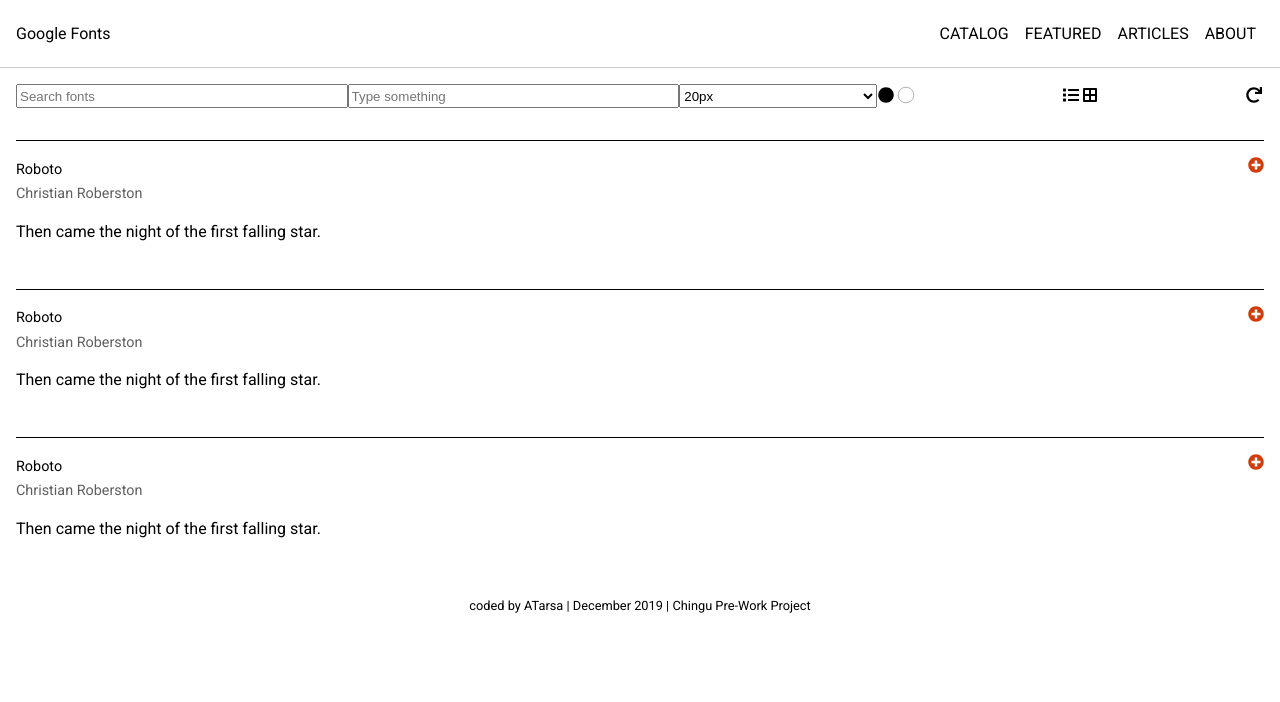
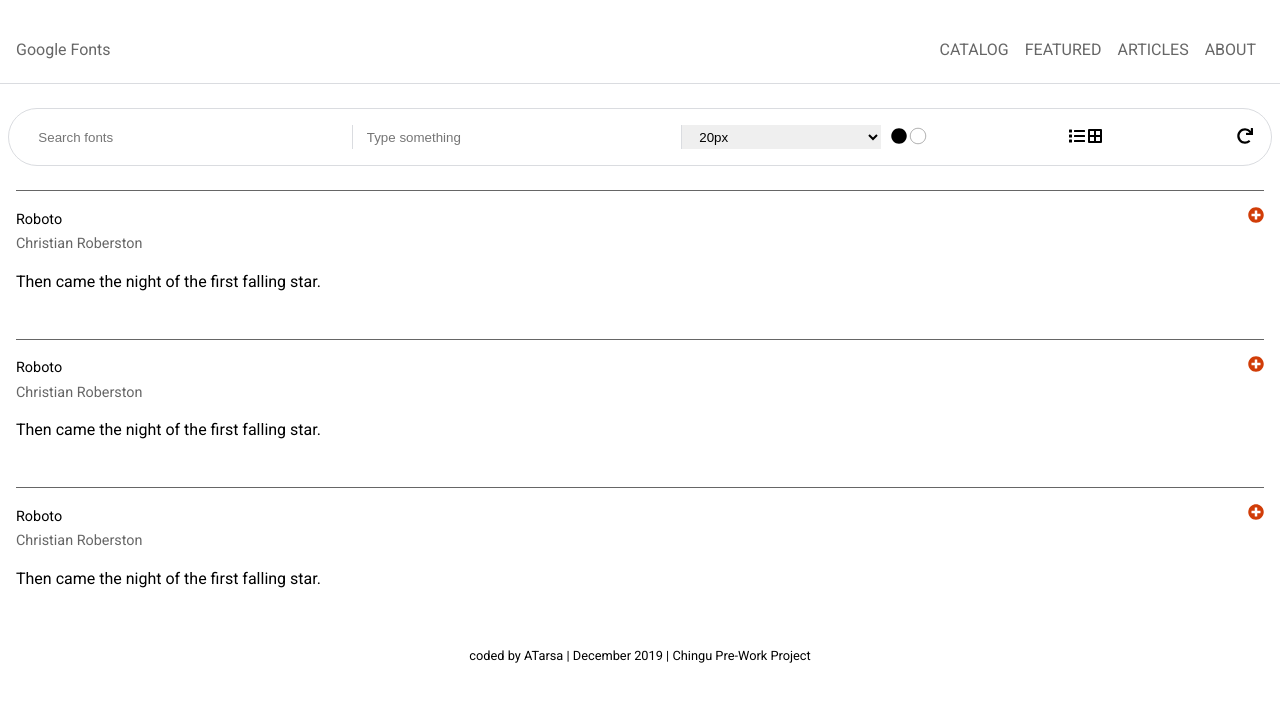
Before and after one commit to atarsa/google-fonts-clone, a React (Create React App) app: page / in a window 1280 px wide. Shown: the top 702 px of the page. Built offline with nearby package versions, Linux system fonts and the light colour scheme.

Commit message:
Add basic styles to font navigation component

```diff
--- a/src/App.js
+++ b/src/App.js
@@ -1,7 +1,7 @@
 import React from 'react';
 import { library } from '@fortawesome/fontawesome-svg-core'
 import { faCircle, faBorderAll, faList, faRedo, faPlusCircle } from '@fortawesome/free-solid-svg-icons'
-import './App.scss';
+import './styles/styles.scss';
 import Header from './components/Header'
 import FontNav from './components/FontNav'
 import FontCards from './components/FontCards'
--- a/src/components/FontNav.js
+++ b/src/components/FontNav.js
@@ -4,29 +4,29 @@
 const FontNav = () => {
 
   return(
-    <div className="container">
+    <div className="nav-container">
 
-      <input
+      <input className="nav-container__input nav-container--search"
         placeholder="Search fonts"
       />
-      <input
+      <input className="nav-container__input nav-container--type"
         placeholder="Type something"
       />
-      <select>
+      <select className="nav-container__select">
         <option value="20">20px</option>
         <option value="24">24px</option>
         <option value="32">32px</option>
         <option value="40">40px</option>
       </select>
-      <div className="toggleMode">
+      <div className="nav-container__toggle-mode">
         <FontAwesomeIcon icon="circle" />
         <FontAwesomeIcon icon="circle" className="white" />
       </div>
-      <div className="toggleLayout">
+      <div className="nav-container__toggle-layout">
           <FontAwesomeIcon icon="list" />
           <FontAwesomeIcon icon="border-all" />
       </div>
-      <div className="reset">
+      <div className="nav-container__reset">
         <FontAwesomeIcon icon="redo" />
       </div>
     </div>
--- a/src/App.scss
+++ b/src/styles/styles.scss
@@ -1,3 +1,5 @@
+@import "variables.scss";
+
 body {
   font-family: "Roboto", sans-serif;
   box-sizing: border-box;
@@ -5,11 +7,12 @@
 
 /* header */
 header {
-  border-bottom: 1px solid #ccc;
-  margin: 0;
+  border-bottom: 1px solid $light-grey;
+  margin: 1em 0;
   padding: 0 1em;
   display: flex;
   justify-content: space-between;
+  color: $grey;
 
   .brand {
     align-self: center;
@@ -27,25 +30,19 @@
 
 
 
-/* footer */
-.credits {
-  margin: 1em auto;
-  padding: 1em;
-  margin: 0 auto;
-  font-size: .8em;
-  text-align: center;
-}
-
 /* FontNav */
-.container {
+.nav-container {
   display: flex;
   padding: 1em;
+  margin: 1.5em 0.5em;
   justify-content: space-around;
+  border: 1px solid $light-grey;
+  border-radius: 35px;
 
-  input,
-  select,
-  .toggleMode,
-  .toggleLayout {
+  &__input,
+  &__select,
+  &__toggle-mode,
+  &__toggle-layout {
     flex-grow: 1;
   }
 
@@ -53,11 +50,25 @@
     margin: 0.2em 0.1em;
   }
 
+  &__input,
+  &__select {
+    border: none;
+    padding: 0 1em;
+  }
+
+  &__input {
+    border-right: 1px solid $light-grey;
+  }
+
+  &__toggle-mode,
+  &__toggle-layout {
+    padding: 0 .5em;
+  }
+
   .white {
     color: rgb(255, 255, 255);
     stroke: black;
     stroke-width: 10;
-
   }
 }
 
@@ -67,7 +78,7 @@
   box-sizing: border-box;
   margin: 1em;
   padding: 1em 0;
-  border-top: 1px solid black;
+  border-top: 1px solid $grey;
 
   &__header {
     display: flex;
@@ -81,16 +92,24 @@
     }
 
     .font--author {
-      color: #615f5f;
+      color: $grey;
     }
 
     .fa-plus-circle {
-      color: rgb(209, 61, 8);
+      color: $accent;
     }
   }
 
   &__main {
     margin: 1em 0;
   }
+}
 
+/* footer */
+.credits {
+  margin: 1em auto;
+  padding: 1em;
+  margin: 0 auto;
+  font-size: .8em;
+  text-align: center;
 }
--- /dev/null
+++ b/src/styles/variables.scss
@@ -0,0 +1,6 @@
+$grey: rgba(0, 0, 0, .6);
+$light-grey: rgb(218, 220, 224);
+
+$orangered: rgb(209, 61, 8);
+
+$accent: $orangered;
```
Also changed, not shown: 1 other file (tests, documents, lock files or other folders).
